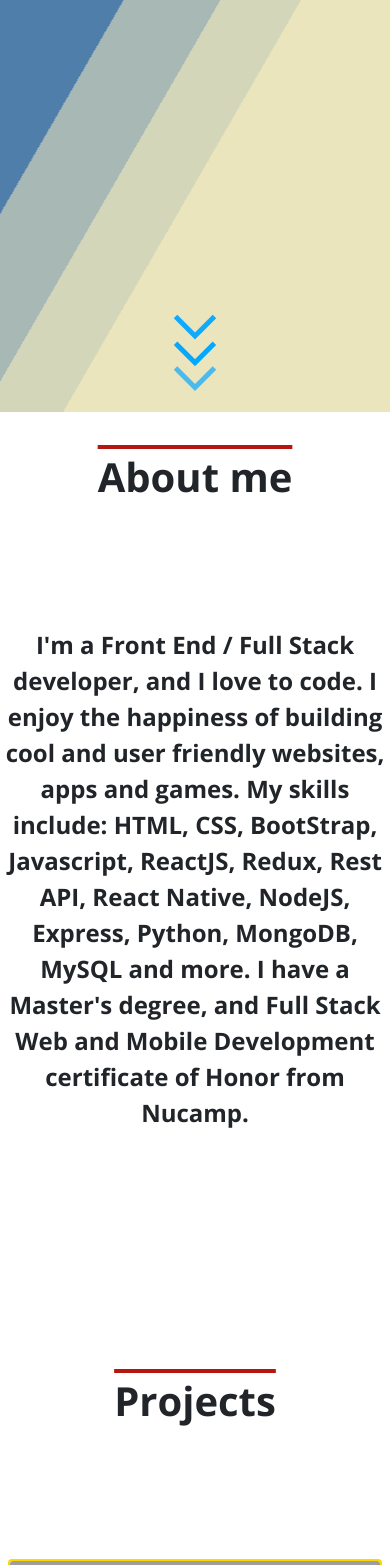
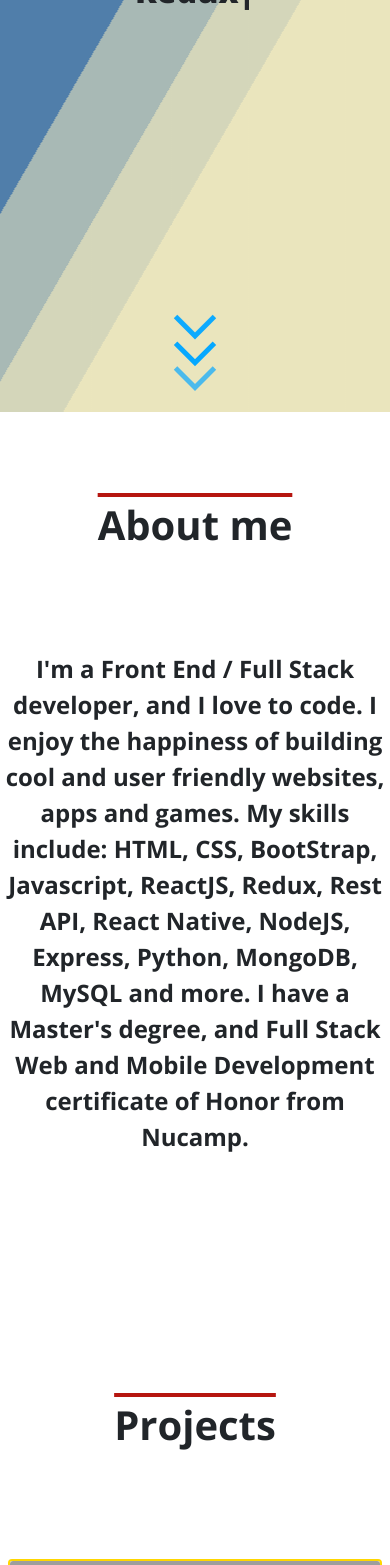
Before and after one commit to MinchaoD/portfolioreact, a React (Create React App) app: page / in a window 390 px wide. Shown: the part 432-1997 px from the top of the page. Built offline with nearby package versions, Linux system fonts and the light colour scheme; grey boxes are pictures that could not be loaded.

Commit message:
clean code

```diff
--- a/src/components/MainComponent.js
+++ b/src/components/MainComponent.js
@@ -9,8 +9,9 @@ import { makeStyles } from '@material-ui/core/styles';
 function Aboutme() {
     return (
     <div className="container gapaboutme" align="center">
-         <span className="title" style={{ fontSize: "2.5em" }} >About me </span>
-         <br/><br /> <br /><br/><br /> <br />
+        <div className='pb-5 mb-5 '>
+           <span className="title" style={{ fontSize: "2.5em" }} >About me </span>
+        </div>
          <span  style={{ fontSize: "1.5em" }}>I'm a Front End / Full Stack developer, and I love to code. I enjoy the happiness of building cool and user friendly websites, apps and games. My skills include: HTML, CSS, BootStrap, Javascript, ReactJS, Redux, Rest API, React Native, NodeJS, Express, Python, MongoDB, MySQL and more. I have a Master's degree, and Full Stack Web and Mobile Development certificate of Honor from Nucamp. </span>
 
     </div>
@@ -21,8 +22,9 @@ function Aboutme() {
 function Certificate() {
     return (
         <div className="container maingap" align="center">
-        <span className="title" style={{ fontSize: "2.5em" }} >Certificates </span>
-        <br/><br /> <br /><br/><br /><br/>
+        <div className='pb-5 mb-5 '>
+            <span className="title" style={{ fontSize: "2.5em" }} >Certificates </span>
+        </div>
             <div className ="row justify-content-center ">
                 <div className = "col-md-3 m-5">
                     <Card >
@@ -63,8 +65,9 @@ function Certificate() {
 function Projects() {
     return (
         <div className="container maingap " align="center">
-            <span className="title" style={{ fontSize: "2.5em" }} >Projects </span>
-            <br/><br /> <br /><br/><br /><br/>
+            <div className='pb-5 mb-5 '>
+                <span className="title" style={{ fontSize: "2.5em" }} >Projects </span>
+            </div>
             <div className ="row justify-content-center">
 
                 <div className = "col m-2">
@@ -198,9 +201,9 @@ class AnimationText extends Component {
 function Contactme() {
     return(
         <div className="container maingap" align="center">
-            <span className="title" style={{ fontSize: "2.5em" }} >Contact Me </span>
-            <br/><br /> <br /><br/><br /> <br />
-
+                <div className='pb-5 mb-5 '>
+                    <span className="title " style={{ fontSize: "2.5em" }} >Contact Me </span>
+                </div>
                 <div className="row" >
                     <div className="col" align="center">
                         <a role="button" className="btn" href="tel:+12063838906"><i className="fa fa-phone-square extraIcon" ></i> </a>
@@ -214,7 +217,7 @@ function Contactme() {
                 </div>
                 <div className="row" >
                     <div className="col" align='center'>
-                        <a role="button" className="btn extraBtn d-none d-md-block"  href="tel:+12063838906"> 1-206-383-8906 </a><br />
+                        <a role="button" className="btn extraBtn d-none d-md-block"  href="tel:+12063838906"> 1-206-383-8906 </a>
                         {/* d-none d-md-block is to hide this text when the screen is xs or sm, after md the text will be shown */}
                     </div>
                     <div className="col" align="center">
@@ -239,9 +242,10 @@ function Presenter () {
 
             <Zoom>
             <div align="center" >
-                <span style={{ fontSize: "2.5rem" }}>Hi, I'm </span> <span style={{fontSize: "3rem", color:"#800000"}}>Minchao Duclos </span> <br />
-                <span style={{ fontSize: "2.5rem" }}>a Developer & Designer</span>
-                <br/><br/><br/>
+                <div className='mb-5 pb-5'>
+                    <span style={{ fontSize: "2.5rem" }}>Hi, I'm </span> <span style={{fontSize: "3rem", color:"#800000"}}>Minchao Duclos</span> <br/>
+                    <span style={{ fontSize: "2.5rem" }}>a Developer & Designer</span>
+                </div>
                 <AnimationText />
             </div>
             </Zoom>
@@ -263,9 +267,9 @@ function Presenter () {
 //           <Animator  animation={FadeUp}>
 //             <Zoom>
 //             <div align="center" >
-//                 <span style={{ fontSize: "3em" }}>Hi, I'm </span> <span style={{fontSize: "4em", color:"#800000"}}>Minchao Duclos </span> <br />
+//                 <span style={{ fontSize: "3em" }}>Hi, I'm </span> <span style={{fontSize: "4em", color:"#800000"}}>Minchao Duclos </span>
 //                 <span style={{ fontSize: "3em" }}>a Developer & Designer</span>
-//                 <br/><br/><br/>
+//
 //                 <AnimationText />
 //             </div>
 //             </Zoom>
@@ -276,21 +280,14 @@ function Presenter () {
 //                 <Aboutme />
 //             </Animator>
 //         </ScrollPage>
-//         <br/> <br/> <br/> <br/> <br/>
 //         <Certificate1/>
-//         <br/>
 //         <Certificate2/>
-//         <br/> <br/> <br/> <br/> <br/> <br/> <br/> <br/> <br/> <br/> <br/> <br/>
 //         <Projects1/>
-//         <br/> <br/>
 //         <Projects2/>
-//         <br/> <br/>
 //         <Projects3/>
-//         <br/> <br/>
 //         <ScrollPage page={7}>
 //             <Animator  animation={FadeUp}>
-//                 <br /> <br /> <br /> <br /> <br />
-//                 <Contactme />
+//             <Contactme />
 //             </Animator>
 //         </ScrollPage>
 //     </ScrollContainer>
```
